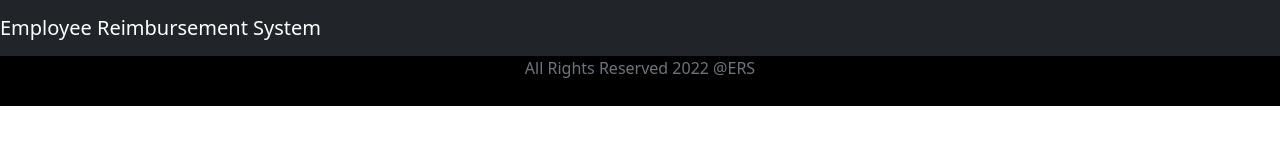
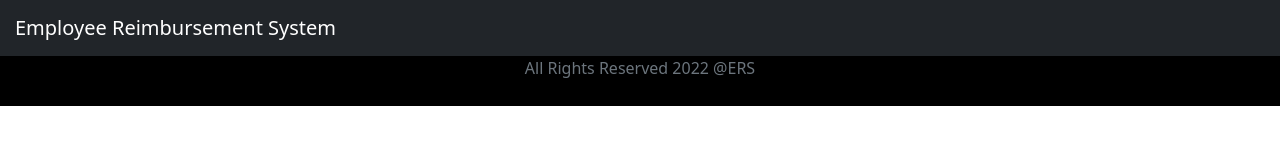
Before and after one commit to 220207-java-enterprise/Team-B-UI, a React (Create React App) app: page / in a window 1280 px wide. Shown: the top 160 px of the page. Built offline with nearby package versions, Linux system fonts and the light colour scheme.

Commit message:
added more styles

```diff
--- a/src/App.css
+++ b/src/App.css
@@ -2,8 +2,13 @@ body {
   margin: 0;
 }
 
+header a {
+  margin-left: 15px;
+}
+
 main {
   min-height: calc(100vh - 106px);
+  background-color: rgb(12, 11, 61);
 }
 
 #new-reimbursement {
@@ -13,7 +18,8 @@ main {
 
 #new-reimbursement .card {
   margin-bottom: 22vh;
-  padding: 10px
+  padding: 10px;
+  background-color: green;
 }
 
 footer {
--- a/src/Components/CreateReimbursementComponent.tsx
+++ b/src/Components/CreateReimbursementComponent.tsx
@@ -16,7 +16,7 @@ const CreateReimbursementComponent = () => {
     e.preventDefault();
     const reimbursement = { amount, description, type };
     console.log(reimbursement);
-   ReimbursementService.createReimbursement(reimbursement).then((response)=>{
+   ReimbursementService.createReimbursement(reimbursement).then(response=>{
       console.log(response.data)
 
       navigate('/reimbursements');
--- a/src/Components/HeaderComponent.tsx
+++ b/src/Components/HeaderComponent.tsx
@@ -1,10 +1,12 @@
 const HeaderComponent = () => {
   return (
-    <nav className='navbar navbar-expand-md navbar-dark bg-dark'>
-      <a href="/" className='navbar-brand'>
-        Employee Reimbursement System
-      </a>
+    <header>
+      <nav className='navbar navbar-expand-md navbar-dark bg-dark'>
+        <a href="/" className='navbar-brand'>
+          Employee Reimbursement System
+        </a>
     </nav>
+    </header>
   )
 }
 
--- a/src/services/ReimbursementService.tsx
+++ b/src/services/ReimbursementService.tsx
@@ -19,7 +19,7 @@ class ReimbursementService {
         Authorization: "eyJhbGciOiJIUzI1NiJ9.eyJqdGkiOiIzMjYzMmJhOS0xYzVkLTQ3YzQtOGI3Ni0zZjI1Y2VhYTBjOTUiLCJpc3MiOiJ0ZWNoLXByb2plY3QiLCJpYXQiOjE2NDc2MTc1NzIsImV4cCI6MTY0NzYyMTE3Miwic3ViIjoiZXBzaWxvbnVwc2lsb24iLCJyb2xlIjoiRU1QTE9ZRUUifQ.f0qktQKeD9y67fqYk1Yp_jCK7fcwGDZDNxHrAMGzD_A"
       }
     }
-    return axios.post(Reimbursements_REST_API_URL,reimbursement, config)
+    return axios.post(Reimbursements_REST_API_URL, reimbursement, config)
   }
 }
 
```
